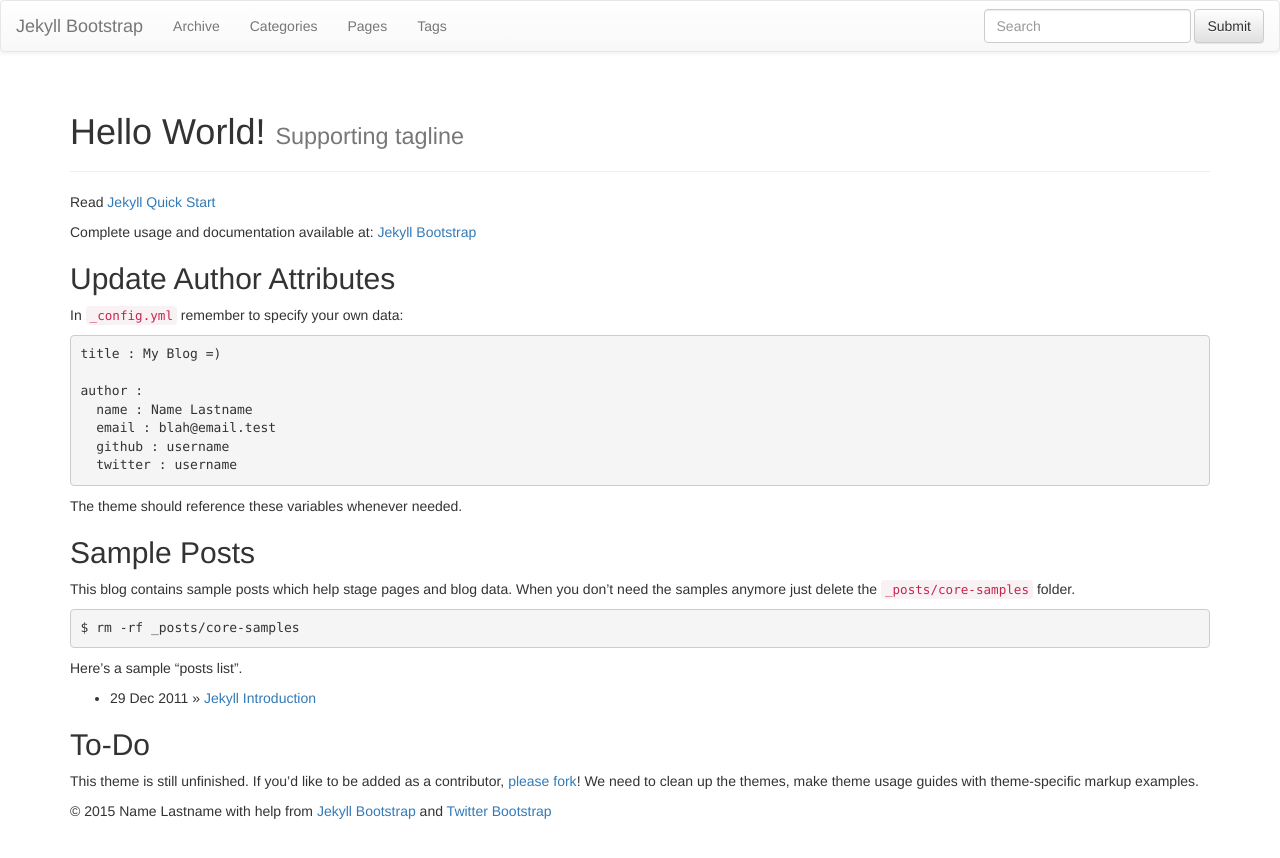
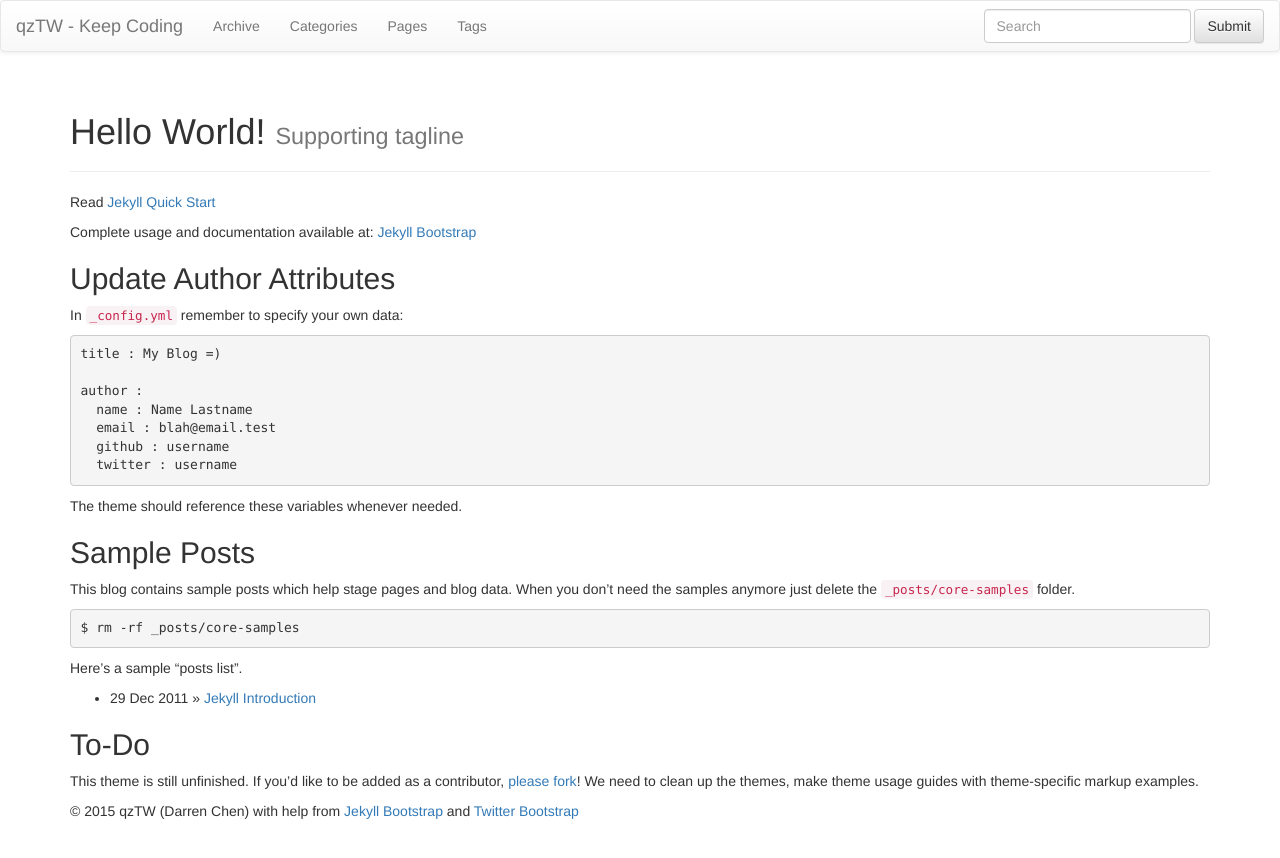
Before and after one commit to qzTW/qzTW.github.io, a Jekyll site: the page built from index.md, in a window 1280 px wide. Shown: the top 858 px of the page. Built offline with Jekyll 4.4.1, drawn with Linux system fonts in a browser that asks for light colours; nearby versions of some CDN libraries; library files that are not in the unit come from our copies.

Commit message:
change title and username

```diff
--- a/_config.yml
+++ b/_config.yml
@@ -8,12 +8,12 @@ highlighter: pygments
 # Themes are encouraged to use these universal variables
 # so be sure to set them if your theme uses them.
 #
-title : Jekyll Bootstrap
+title : qzTW - Keep Coding
 tagline: Site Tagline
 author :
-  name : Name Lastname
+  name : qzTW (Darren Chen)
   email : blah@email.test
-  github : username
+  github : qzTW
   twitter : username
   feedburner : feedname
 
```
